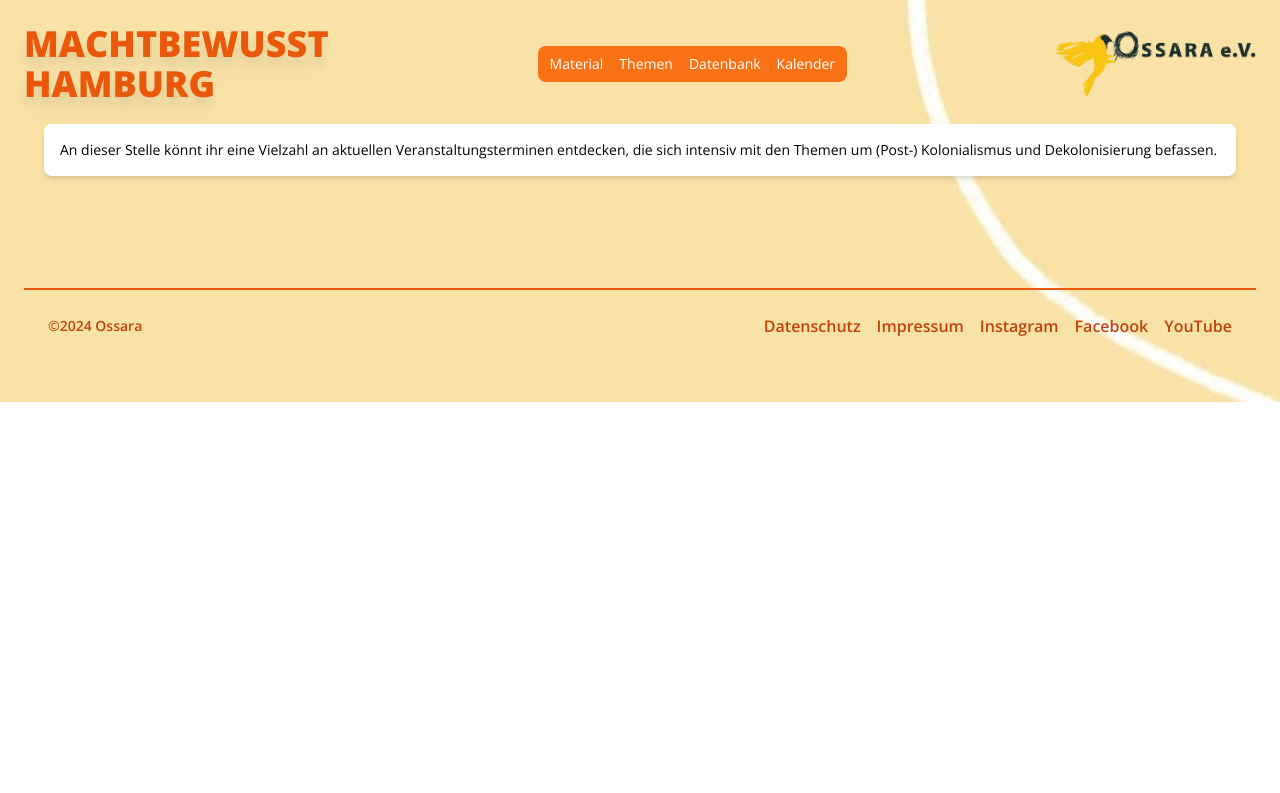
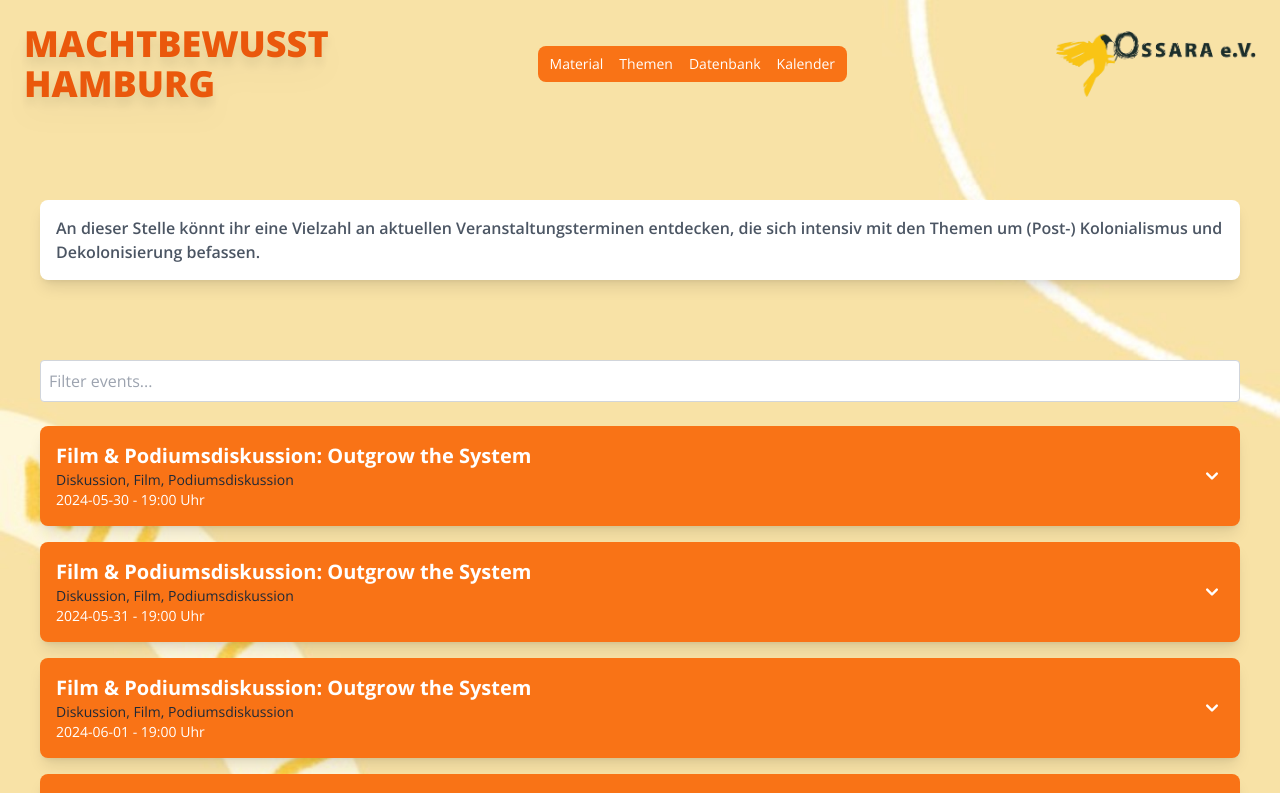
Before and after one commit to Chell0/wera, a Next.js app: page /kalender in a window 1280 px wide. Shown: the top 793 px of the page. Built offline with nearby package versions, Linux system fonts and the light colour scheme.

Commit message:
- Adjust the Mehr position at the bottom of the Homepage - Change the Banner image - Correct spelling on the header section text for the Datenbank

```diff
--- a/app/kalender/page.tsx
+++ b/app/kalender/page.tsx
@@ -8,11 +8,11 @@ export default function Page() {
             <div className={`relative bg-cover bg-no-repeat bg-local`} style={{ backgroundImage: `url("/kalender-bg.jpeg")` }}>
                 <main className={`p-6`}>
                     <NavBar />
-                    <div className='bg-white p-4 m-5 rounded-lg shadow-md'>
+                    {/* <div className='bg-white p-4 mt-20 max-w-screen-lg rounded-lg shadow-lg'>
                         <p className="text-black text-sm font-md">
                             An dieser Stelle könnt ihr eine Vielzahl an aktuellen Veranstaltungsterminen entdecken, die sich intensiv mit den Themen um (Post-) Kolonialismus und Dekolonisierung befassen.
                         </p>
-                    </div>
+                    </div> */}
                     <Kalender />
                     <Footer />
                 </main>
--- a/app/page.tsx
+++ b/app/page.tsx
@@ -29,7 +29,7 @@ export default function Home() {
                         </div>
                     </div>
                     {/*Blog Cards*/}
-                    <div className="grid grid-cols-1 sm:grid-cols-2 lg:grid-cols-3 gap-10 mt-20 px-10">
+                    <div className="grid grid-cols-1 sm:grid-cols-2 lg:grid-cols-3 gap-10 mt-10 px-10">
                         <BlogCard imageUrl={"/banner.png"} title={"Discover Our Latest Blogs"}
                             description={"Lorem ipsum dolor sit amet, consectetur adipiscing elit, sed do eiusmod tempor incididunt ut labore et dolore magna aliqua. Ut enim ad minim veniam, quis nostrud exercitation ullamco laboris nisi ut aliquip ex ea commodo consequat. Duis aute irure dolor in reprehenderit in voluptate velit esse cillum dolore eu fugiat nulla pariatur. Excepteur sint occaecat cupidatat non proident, sunt in culpa qui officia deserunt mollit anim id est laborum."} />
                         <BlogCard imageUrl={"/banner.png"} title={"Discover Our Latest Blogs"}
@@ -43,7 +43,7 @@ export default function Home() {
                         <BlogCard imageUrl={"/banner.png"} title={"Discover Our Latest Blogs"}
                             description={"Lorem ipsum dolor sit amet, consectetur adipiscing elit, sed do eiusmod tempor incididunt ut labore et dolore magna aliqua. Ut enim ad minim veniam, quis nostrud exercitation ullamco laboris nisi ut aliquip ex ea commodo consequat. Duis aute irure dolor in reprehenderit in voluptate velit esse cillum dolore eu fugiat nulla pariatur. Excepteur sint occaecat cupidatat non proident, sunt in culpa qui officia deserunt mollit anim id est laborum."} />
                     </div>
-                    <div className={`flex flex-row items-end justify-end mt-10`}>
+                    <div className={`flex flex-row items-end justify-end md:-mr-32 mt-10`}>
                         <ShowMoreButton href={"/themen"} label={"Mehr"} />
                     </div>
                     <div className={` flex flex-row justify-center mt-10`}>
--- a/components/Banner/Banner.tsx
+++ b/components/Banner/Banner.tsx
@@ -6,7 +6,7 @@ export default function Banner() {
 
             <div className="relative w-full pb-[43.5%] overflow-hidden rounded-lg shadow-xl">
                 <Image
-                    src="/Banner.jpeg"
+                    src="/Machtbewusst.png"
                     alt="Banner Image"
                     layout="fill"
                     className="object-cover rounded-lg"
--- a/components/Datenbank/Datenbank.tsx
+++ b/components/Datenbank/Datenbank.tsx
@@ -26,7 +26,7 @@ export default function Datenbank() {
                     <h1 className="text-orange-500 text-2xl font-semibold p-3">Datenbank</h1>
                     <p className="text-gray-600 text-sm font-medium p-3">
                         Hier habt ihr die Möglichkeit, in unserer umfassenden Datenbank nach Akteur:innen und Institutionen zu suchen, die sich aktiv mit den Themen um (Post-) Kolonialismus und Dekolonisierung auseinandersetzen. Zudem könnt ihr hier Speaker:innen und Bildungsreferent:innen aus Hamburg finden, die sich mit großer Expertise und Leidenschaft mit diesen wichtigen Themen beschäftigen. Diese Datenbank wird regelmäßig aktualisiert, um euch stets aktuelle Informationen zu liefern.<br />
-                        Wenn auch ihr als Institution oder Einzelperson in dieser Datenbank genannt werden möchtet, könnt ihr das entsprechende <Link href={`https://cloud.hamburg.global/index.php/apps/forms/s/XT2M4r4gyyGEryCTpiW6PNb7`} target="_blank" rel="noopener noreferrer" className="text-orange-500 font-semibold">Formular</Link> ausfüllen. Ossara e.V. übernimmt keine VerantwNameung für den vermittelten Inhalt der Speaker:innen, noch stellen die Menschen in irgendeiner Weise die offizielle Position von Ossara e.V. dar.
+                        Wenn auch ihr als Institution oder Einzelperson in dieser Datenbank genannt werden möchtet, könnt ihr das entsprechende <Link href={`https://cloud.hamburg.global/index.php/apps/forms/s/XT2M4r4gyyGEryCTpiW6PNb7`} target="_blank" rel="noopener noreferrer" className="text-orange-500 font-semibold">Formular</Link> ausfüllen. Ossara e.V. übernimmt keine Verantwortung für den vermittelten Inhalt der Speaker:innen, noch stellen die Menschen in irgendeiner Weise die offizielle Position von Ossara e.V. dar.
                     </p>
                 </div>
                 <div className="overflow-x-auto shadow-xl rounded-xl mt-20">
--- a/components/Kalender/Kalender.tsx
+++ b/components/Kalender/Kalender.tsx
@@ -1,7 +1,154 @@
+"use client";
+import { useState } from "react";
+import Link from "next/link";
+import { ChevronDownIcon, ChevronUpIcon } from "@heroicons/react/solid";
+
+type Event = {
+    date: string;
+    time: string;
+    title: string;
+    description: string;
+    type: string;
+    detailsLink: string;
+};
+
+const events: Event[] = [
+    {
+        date: "2024-05-30",
+        time: "19:00 Uhr",
+        title: "Film & Podiumsdiskussion: Outgrow the System",
+        description:
+            "Das ist eine Einladung zu einer konkreten Veranstaltung UND zur weiteren Vernetzung!",
+        type: "Diskussion, Film, Podiumsdiskussion",
+        detailsLink: "https://example.com/event1",
+    },
+    {
+        date: "2024-05-31",
+        time: "19:00 Uhr",
+        title: "Film & Podiumsdiskussion: Outgrow the System",
+        description:
+            "Das ist eine Einladung zu einer konkreten Veranstaltung UND zur weiteren Vernetzung!",
+        type: "Diskussion, Film, Podiumsdiskussion",
+        detailsLink: "https://example.com/event1",
+    },
+    {
+        date: "2024-06-01",
+        time: "19:00 Uhr",
+        title: "Film & Podiumsdiskussion: Outgrow the System",
+        description:
+            "Das ist eine Einladung zu einer konkreten Veranstaltung UND zur weiteren Vernetzung!",
+        type: "Diskussion, Film, Podiumsdiskussion",
+        detailsLink: "https://example.com/event1",
+    },
+    {
+        date: "2024-06-02",
+        time: "19:00 Uhr",
+        title: "Film & Podiumsdiskussion: Outgrow the System",
+        description:
+            "Das ist eine Einladung zu einer konkreten Veranstaltung UND zur weiteren Vernetzung!",
+        type: "Diskussion, Film, Podiumsdiskussion",
+        detailsLink: "https://example.com/event1",
+    },
+    {
+        date: "2024-06-03",
+        time: "19:00 Uhr",
+        title: "Filmvorführung (OmU) & Diskussion: Outgrow the System",
+        description:
+            "Ein Dokumentarfilm über alternative, nachhaltige Wirtschaftssysteme.",
+        type: "Filmvorführung, Diskussion",
+        detailsLink: "https://example.com/event2",
+    },
+    {
+        date: "2024-06-04",
+        time: "10:30 Uhr",
+        title: "Einladung Crashkurs Rohstoffwende 2024: Die Reise des Kupfers",
+        description:
+            "Von der Mine über den Hafen bis hin zur ressourcenleichten Mobilität.",
+        type: "Workshop",
+        detailsLink: "https://example.com/event3",
+    },
+    {
+        date: "2024-06-05",
+        time: "19:00 Uhr",
+        title: "Linker Antisemitismus",
+        description: "Was hat das mit linkem Antisemitismus zu tun?",
+        type: "Austausch, Diskussion, Vortrag",
+        detailsLink: "https://example.com/event4",
+    },
+];
+
 export default function Kalender() {
+    const [openEventIndex, setOpenEventIndex] = useState<number | null>(null);
+    const [filter, setFilter] = useState<string>("");
+
+    const toggleEvent = (index: number) => {
+        setOpenEventIndex(openEventIndex === index ? null : index);
+    };
+
+    const filteredEvents = events.filter((event) =>
+        event.title.toLowerCase().includes(filter.toLowerCase()),
+    );
+
     return (
         <>
-            <div className={`container mt-28`}></div>
+            <div className="p-4">
+                <div className='bg-white p-4 mt-20 rounded-lg shadow-lg'>
+                    <p className="text-gray-600 text-md font-semibold">
+                        An dieser Stelle könnt ihr eine Vielzahl an aktuellen Veranstaltungsterminen entdecken, die sich intensiv mit den Themen um (Post-) Kolonialismus und Dekolonisierung befassen.
+                    </p>
+                </div>
+                <input
+                    type="text"
+                    placeholder="Filter events..."
+                    value={filter}
+                    onChange={(e) => setFilter(e.target.value)}
+                    className="mb-6 mt-20 p-2 border border-gray-300 rounded w-full"
+                />
+                {filteredEvents.map((event, index) => (
+                    <div
+                        key={index}
+                        className="mb-4 bg-orange-500 text-white p-4 rounded-lg shadow-lg"
+                    >
+                        <div className="flex justify-between items-center">
+                            <div>
+                                <div className="text-xl font-bold">{event.title}</div>
+                                <div className="text-sm text-gray-800">{event.type}</div>
+                                <div className="text-sm">
+                                    {event.date} - {event.time}
+                                </div>
+                            </div>
+                            <button onClick={() => toggleEvent(index)}>
+                                {openEventIndex === index ? (
+                                    <ChevronUpIcon className="h-6 w-6 text-white" />
+                                ) : (
+                                    <ChevronDownIcon className="h-6 w-6 text-white" />
+                                )}
+                            </button>
+                        </div>
+                        <div
+                            className={`transition-all duration-300 overflow-hidden ${openEventIndex === index ? "max-h-screen" : "max-h-0"}`}
+                        >
+
+                            {openEventIndex === index && (
+                                <div className="mt-2 bg-white p-2 rounded">
+                                    <p className="text-gray-600 text-sm">{event.description}</p>
+                                    <Link
+                                        href={event.detailsLink}
+                                        target="_blank"
+                                        rel="noopener noreferrer"
+                                        className="mt-2 inline-flex items-center text-orange-500 hover:text-gray-600"
+                                    >
+                                        details
+                                        <span className="inline-block ml-2 transition-transform transform group-hover:translate-x-l">
+                                            &rarr;
+                                        </span>
+                                    </Link>
+                                </div>
+                            )}
+                        </div>
+                    </div>
+                ))}
+            </div>
         </>
-    )
+    );
 }
```
Also changed, not shown: public/Banner.jpeg (deleted), public/Machtbewusst.png (added).
